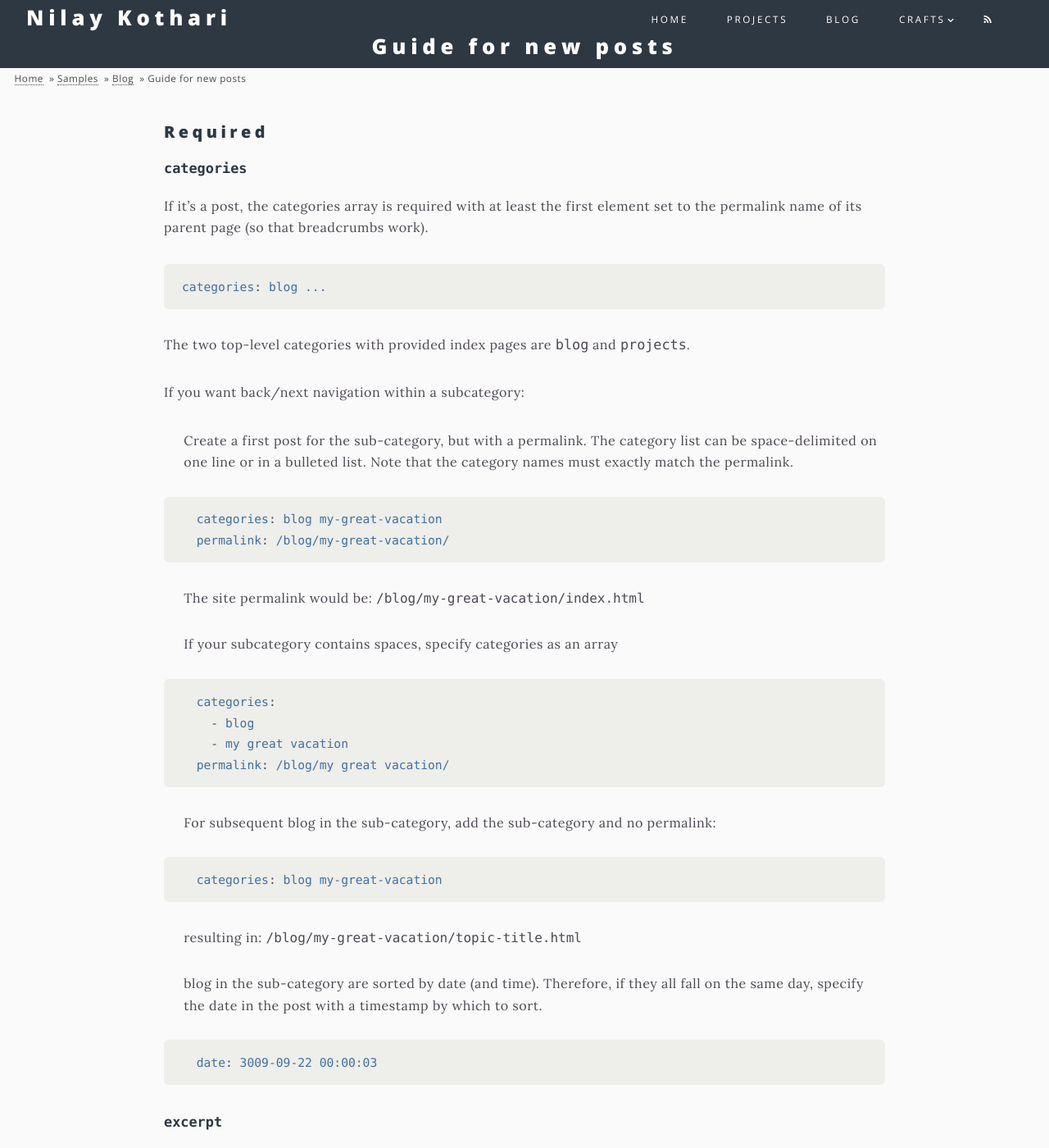
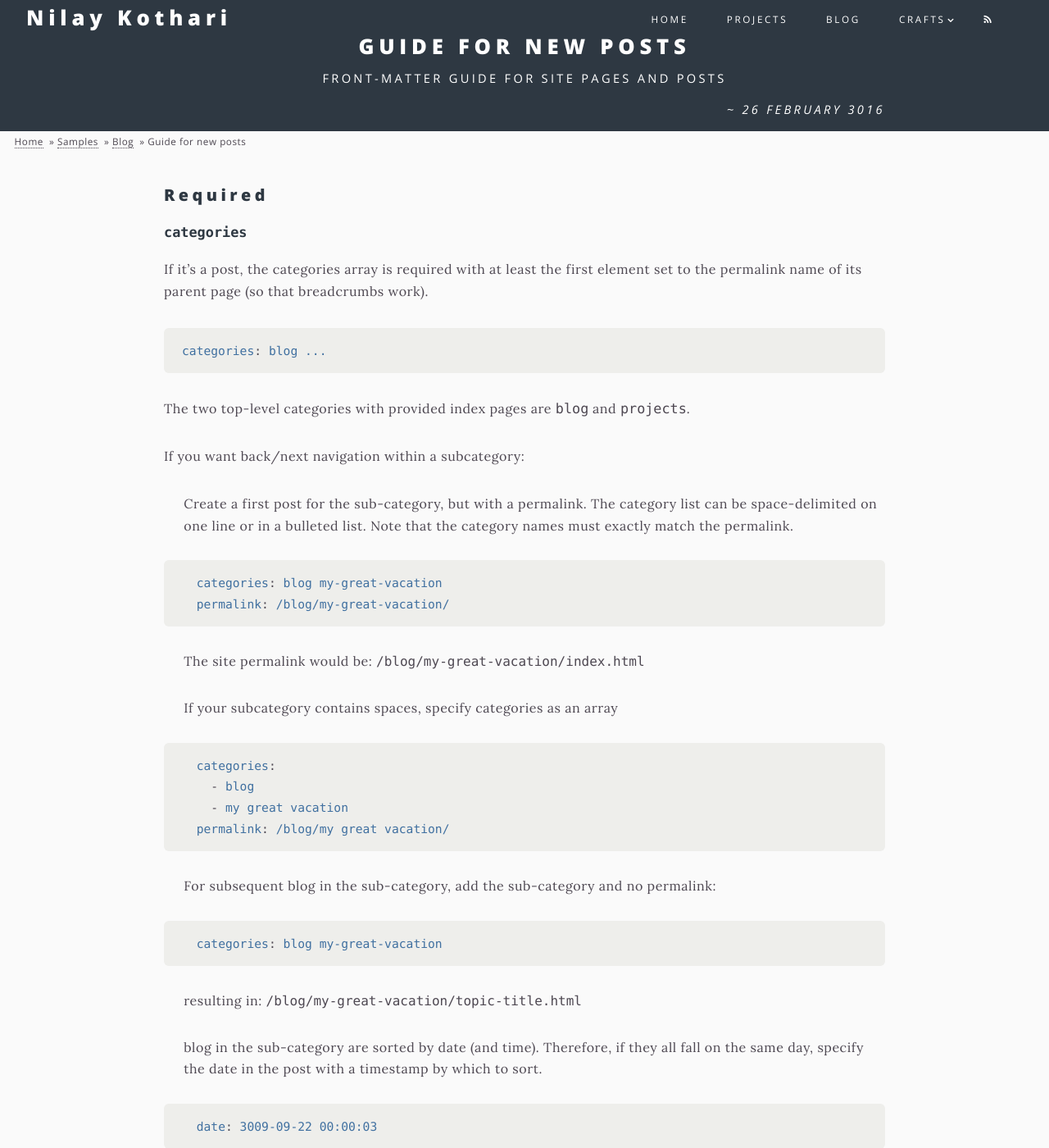
Before and after one commit to nilaymk/nilaymk.github.io, a Jekyll site: the page built from samples/_posts/3016-02-26-template.md, in a window 1280 px wide and 1400 px high. Shown: the whole window at 82% size. Built offline with Jekyll 4.4.1, drawn with Linux system fonts in a browser that asks for light colours; our own code applies the rules of GitHub Pages for plain Markdown files.

Commit message:
fix the post headers to inlcude date and other formatting improvements to headers

```diff
--- a/_includes/header-inner.html
+++ b/_includes/header-inner.html
@@ -1,4 +1,10 @@
-  <header>
-    <h2>{{ page.title }}</h2>
-  </header>
-  {% include breadcrumb.html %}
+<header>
+  <h2>{{ page.title }}</h2>{%
+  if page.options contains 'minihead' %}
+  <p class="excerpt-inline">{{ page.excerpt }}</p>{%
+  else %}
+  <p class="excerpt-inline">{{ page.excerpt }}</p>
+  <p id="post-date" class="post-date">~ {{ page.date  | date: "%-d %B %Y" }}</p>{%
+  endif %}
+</header>
+{% include breadcrumb.html %}
--- a/_layouts/post.html
+++ b/_layouts/post.html
@@ -28,8 +28,6 @@ layout: default
 %}{%      include fn_sortednav.html posclass='btntop'
 %}{%    endif
 %}{%  endif
-%}{%  unless page.options contains 'minihead'
-%}{%  endunless
 %}{%  if page.categories contains 'projects' and page.tags %}
       <h4>Skills</h4>
   {%    assign work = page
--- a/css/main.scss
+++ b/css/main.scss
@@ -357,8 +357,23 @@ $baseurl: '{{ site.baseurl }}/images';
 		}
 
 		.excerpt-inline {
-			font-size: _font(hdr-size-xsmall);
+			font-size: _font(hdr-size-small);
 			font-weight: _font(weight);
+			width: 60em;
+			margin-left: auto;
+			margin-right: auto;
+			margin-bottom: 1em;
+		}
+
+		.post-date {
+			font-size: _font(hdr-size-small);
+			font-weight: _font(weight);
+			width: 60em;
+			margin-left: auto;
+			margin-right: auto;
+			margin-bottom: 1em;
+			text-align: right;
+			font-style: italic;
 		}
 
 		h2 + p {
@@ -482,7 +497,7 @@ $baseurl: '{{ site.baseurl }}/images';
 	}
 
 	input[type="checkbox"],
-	input[type="radio"], {
+	input[type="radio"] {
 		@include vendor('appearance', 'none');
 		display: block;
 		float: left;
@@ -2020,6 +2035,7 @@ $baseurl: '{{ site.baseurl }}/images';
 			h2 {
 				font-size: _font(hdr-size-xxlarge);
 				margin: 0 0 (_size(element-margin) * 0.25) 0;
+				text-transform: uppercase;
 			}
 
 			p {
@@ -2027,7 +2043,6 @@ $baseurl: '{{ site.baseurl }}/images';
 				letter-spacing: _size(letter-spacing-alt);
 				text-transform: uppercase;
 				top: 0;
-
 				a {
 					color: inherit;
 				}
```
